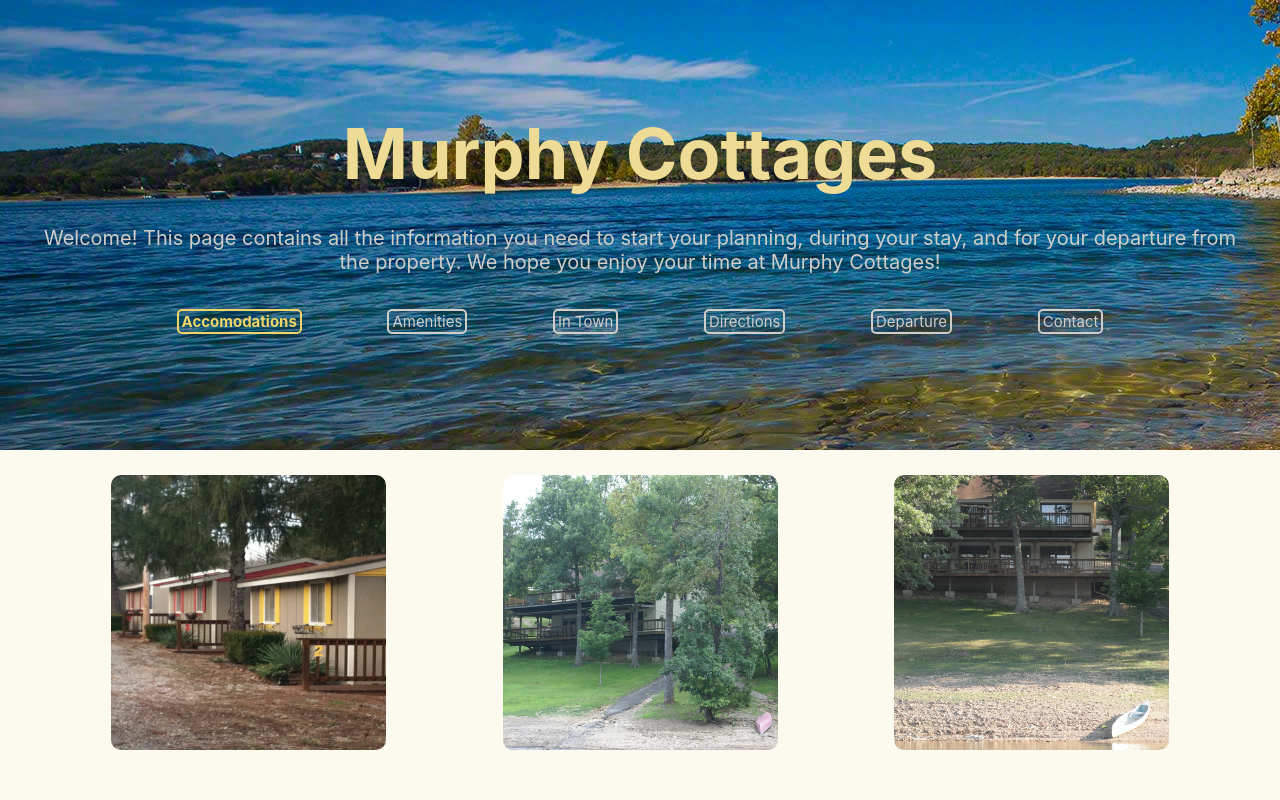
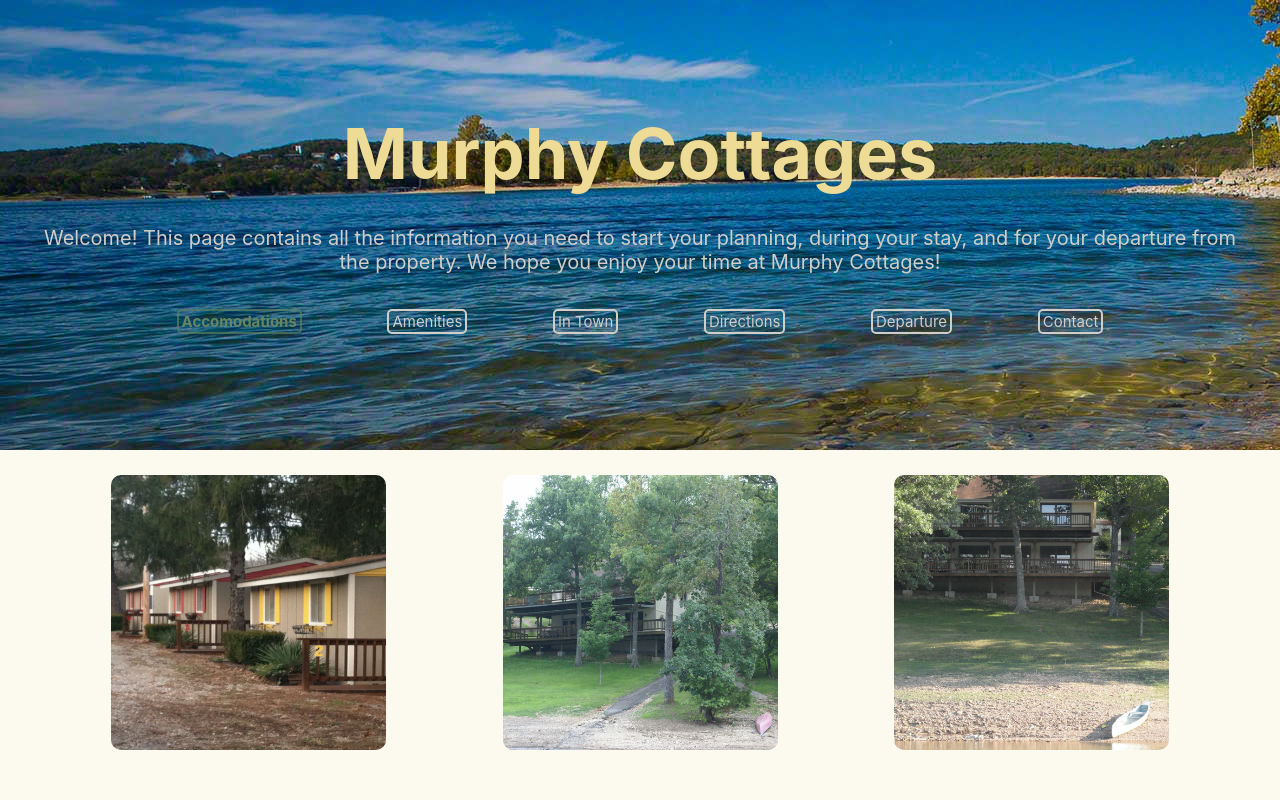
Before and after one commit to mkgude/murphy-lakehouse-app, a React (Create React App) app: page / in a window 1280 px wide. In both pictures the pointer is over the link "Accomodations". Shown: the top 800 px of the page. Built offline with nearby package versions, Linux system fonts and the light colour scheme.

Commit message:
edited linke colors

```diff
--- a/src/App.css
+++ b/src/App.css
@@ -51,8 +51,8 @@
   margin: 5px;
 }
 .mc-links:hover {
-  color: rgb(241, 212, 105);
-  border: 2px solid rgba(241, 212, 105);
+  color: rgb(102, 134, 99);
+  border: 2px solid rgba(102, 134, 99, 0.63);
   font-weight: bolder;
 }
 
@@ -102,7 +102,7 @@ p {
   color: #343434;
 }
 .address-link:hover {
-  color: rgb(241, 212, 105);
+  color: rgb(175, 206, 172);
   font-weight: bolder;
 }
 .address {
@@ -158,7 +158,7 @@ figcaption a {
 }
 
 figcaption a:hover {
-  color: rgb(241, 212, 105);
+  color: rgb(175, 206, 172);
   font-weight: bolder;
 }
 @media screen and (min-width: 640px) {
```
